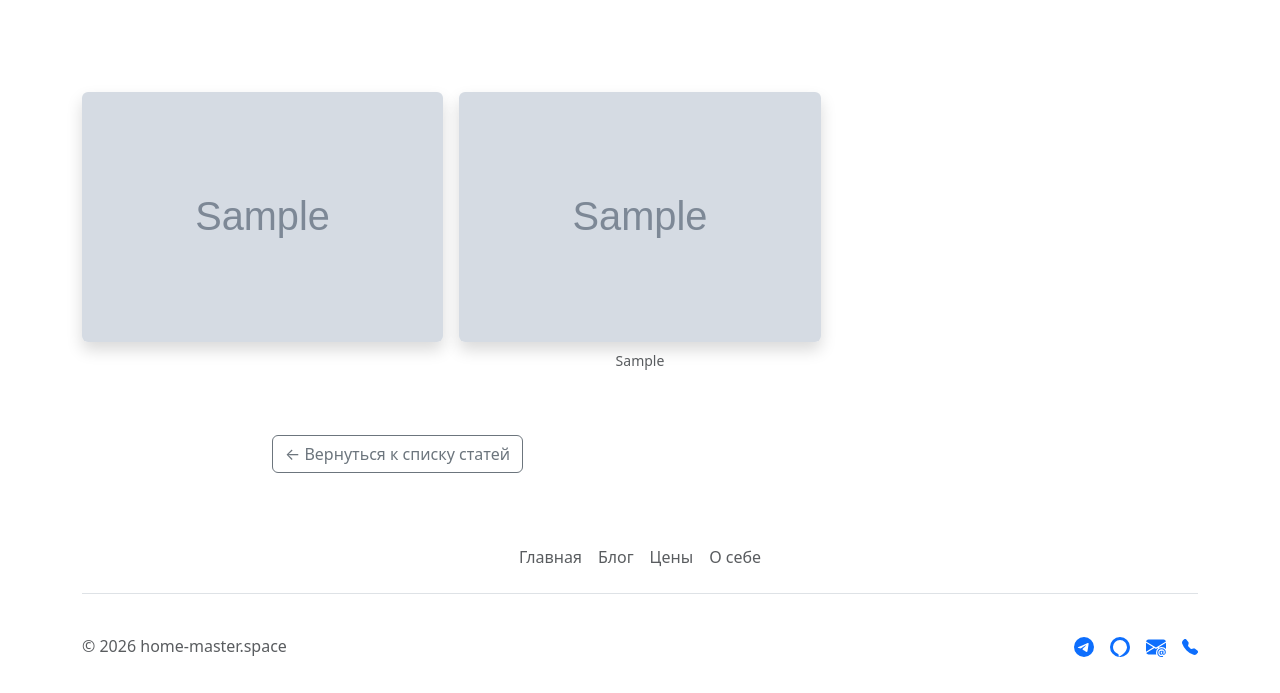
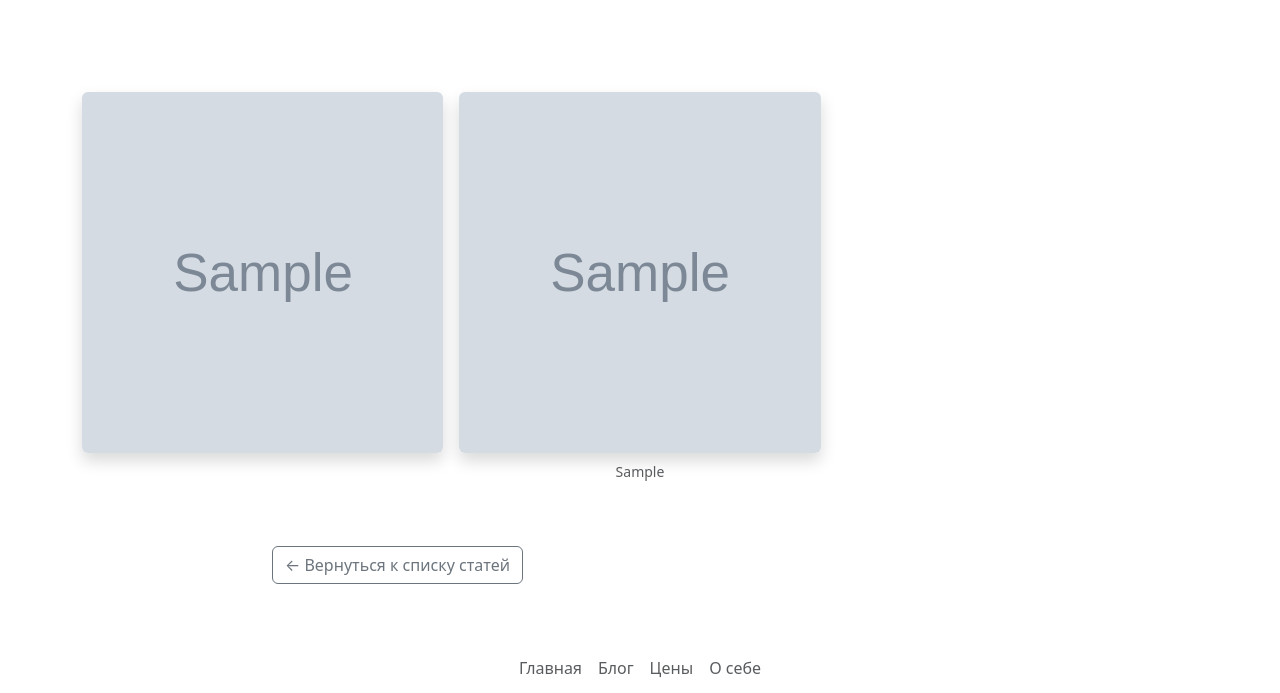
Before and after one commit to kudiyarhan/Django, a Django app: a page that uses home_master/blog/templates/blog/article.html in a window 1280 px wide. Shown: the part 356-1049 px from the top of the page. Before the commit the page ends 1013 px from the top, so only its background shows below. Run offline with Django 5.2, Linux system fonts and the light colour scheme; tables that the repository leaves empty hold one stand-in row (values such as "Sample post"); grey boxes marked "Sample" are stand-in pictures.

Commit message:
changing the width of the text in the article and changing the image format to 1:1

```diff
--- a/home_master/blog/templates/blog/article.html
+++ b/home_master/blog/templates/blog/article.html
@@ -13,7 +13,7 @@
 <div class="container">
   <div class="px-4 py-5 my-5 text-center">
     <h1 class="display-5 fw-bold text-body-emphasis mb-5">{{ article.title }}</h1>
-    <div class="col-lg-8 mx-auto">
+    <div class="col-lg-12 mx-auto">
       <p class="lead mb-4">{{ article.text }}</p>
     </div>
   </div>
@@ -29,9 +29,9 @@
     <div class="col-lg-4 col-md-6">
       <figure class="figure w-100">
         <img src="{{ article.image.url }}"
-             class="figure-img img-fluid rounded shadow w-100"
+             class="figure-img img-fluid rounded shadow w-100 gallery-img"
              alt="{{ article.title }}"
-             style="height: 250px; object-fit: cover;">
+             style="aspect-ratio: 1 / 1; object-fit: cover; cursor: pointer;">
       </figure>
     </div>
     {% endif %}
@@ -41,9 +41,9 @@
     <div class="col-lg-4 col-md-6">
       <figure class="figure w-100">
         <img src="{{ img.image.url }}"
-             class="figure-img img-fluid rounded shadow w-100"
+             class="figure-img img-fluid rounded shadow w-100 gallery-img"
              alt="{{ article.title }} - {{ forloop.counter }}"
-             style="height: 250px; object-fit: cover;">
+             style="aspect-ratio: 1 / 1; object-fit: cover; cursor: pointer;">
         {% if img.caption %}
         <figcaption class="figure-caption text-center">{{ img.caption }}</figcaption>
         {% endif %}
@@ -64,6 +64,22 @@
     </div>
   </div>
 </div>
+
+<!-- Lightbox -->
+<div id="lightbox" style="display:none; position:fixed; inset:0; background:rgba(0,0,0,0.9); z-index:9999; justify-content:center; align-items:center; cursor:pointer;" onclick="this.style.display='none'">
+  <img id="lightbox-img" src="" style="max-width:95%; max-height:95%; object-fit:contain; border-radius:8px;">
+</div>
+
+<script>
+  document.querySelectorAll('.gallery-img').forEach(function(img) {
+    img.addEventListener('click', function() {
+      var lightbox = document.getElementById('lightbox');
+      var lightboxImg = document.getElementById('lightbox-img');
+      lightboxImg.src = this.src;
+      lightbox.style.display = 'flex';
+    });
+  });
+</script>
 
 {% endblock %}
 
```
